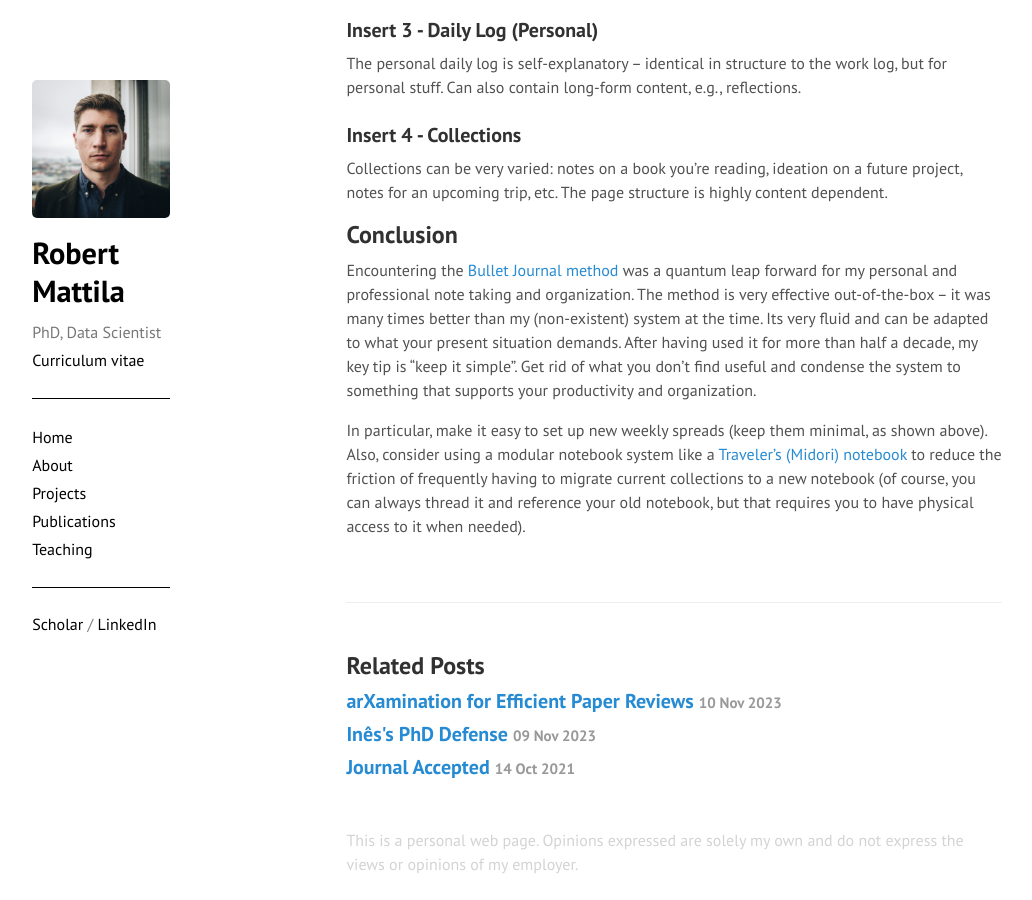
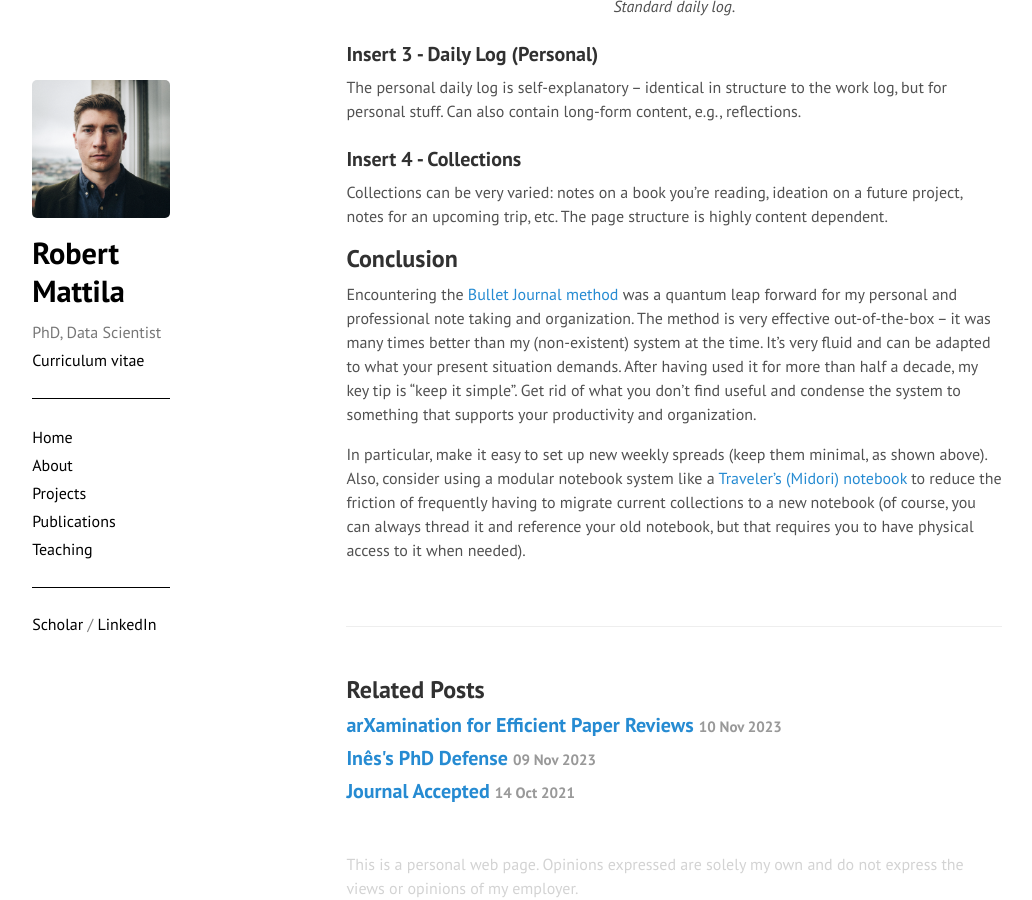
Before and after one commit to rmattila/rmattila.github.io, a Jekyll site: the page built from _posts/2024-01-12-organization.md, in a window 1280 px wide and 900 px high, scrolled down 5329 px. Shown: the whole window, without its empty margins (92-1124 px from the left). Built offline with Jekyll 4.4.1, drawn with Linux system fonts in a browser that asks for light colours; comment, search, counter and statistics services are not loaded; some of the changed text lies outside the part shown.

Commit message:
fix some typos

```diff
--- a/_posts/2024-01-12-organization.md
+++ b/_posts/2024-01-12-organization.md
@@ -164,7 +164,7 @@
 Encountering the [Bullet Journal method](https://bulletjournal.com/) was a
 quantum leap forward for my personal and professional note taking and
 organization. The method is very effective out-of-the-box -- it was many times
-better than my (non-existent) system at the time. Its very fluid and can be
+better than my (non-existent) system at the time. It's very fluid and can be
 adapted to what your present situation demands. After having used it for more
 than half a decade, my key tip is "keep it simple". Get rid of what you don't
 find useful and condense the system to something that supports your
```
Also changed, not shown: other parts of _posts/2024-01-12-organization.md (+2 -2 lines).
